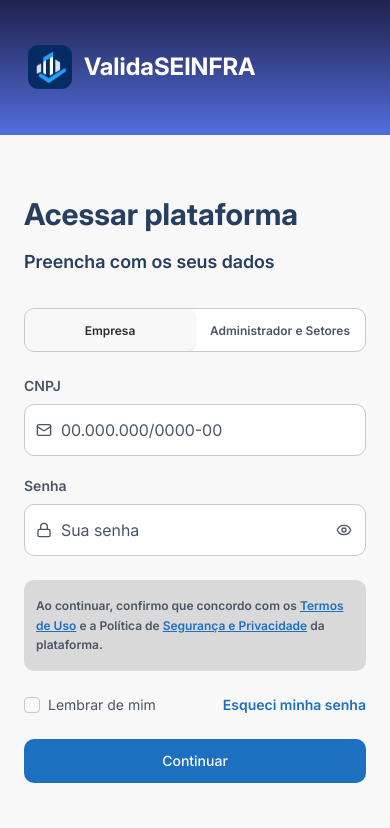
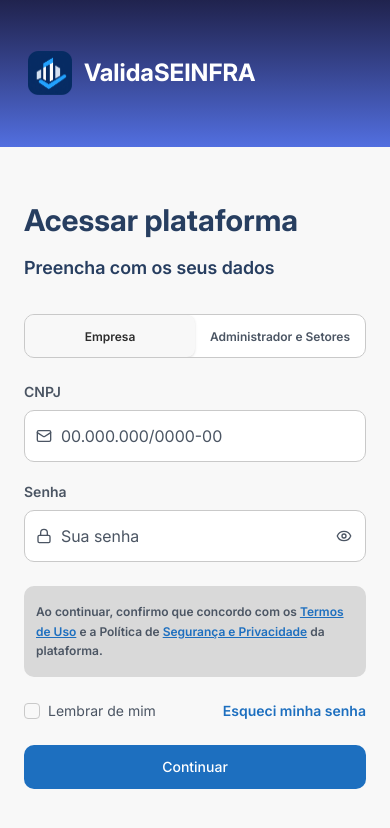
Before and after one commit to PedroHenriquee777/valida-seinfra, a Next.js app: page /login in a window 390 px wide. Shown: the top 828 px of the page. Built offline with nearby package versions, Linux system fonts and the light colour scheme.

Commit message:
fix: remoção do espaço morto do auth-layout.tsx na versão mobile

```diff
--- a/components/layout/auth-layout.tsx
+++ b/components/layout/auth-layout.tsx
@@ -4,8 +4,8 @@ import Image from "next/image";
 export function AuthLayout({ children }: { children: ReactNode }) {
   return (
     <main className="min-h-dvh w-full bg-background">
-      <section className="grid min-h-dvh w-full grid-cols-1 md:grid-cols-2">
-        <aside className="flex flex-col justify-center bg-gradient-to-b from-sidebar to-sidebar-gradient-end p-6 sm:p-10 md:p-12 lg:p-20">
+      <section className="grid min-h-dvh w-full grid-cols-1 grid-row-[auto_1fr] md:grid-cols-2 md:grid-rows-1">
+        <aside className="flex flex-col justify-center bg-gradient-to-b from-sidebar to-sidebar-gradient-end px-6 py-5 sm:p-10 md:p-12 lg:p-20">
           <div className="ml-1 sm:ml-2">
             <div className="flex items-center gap-3">
               <Image
@@ -31,7 +31,7 @@ export function AuthLayout({ children }: { children: ReactNode }) {
           </div>
         </aside>
 
-        <div className="flex flex-col bg-background px-6 py-10 sm:px-10 md:px-8 lg:px-14 xl:px-20">
+        <div className="flex flex-col bg-background px-6 py-6 sm:px-10 sm:py-10 md:px-8 lg:px-14 xl:px-20">
           {children}
         </div>
       </section>
```
